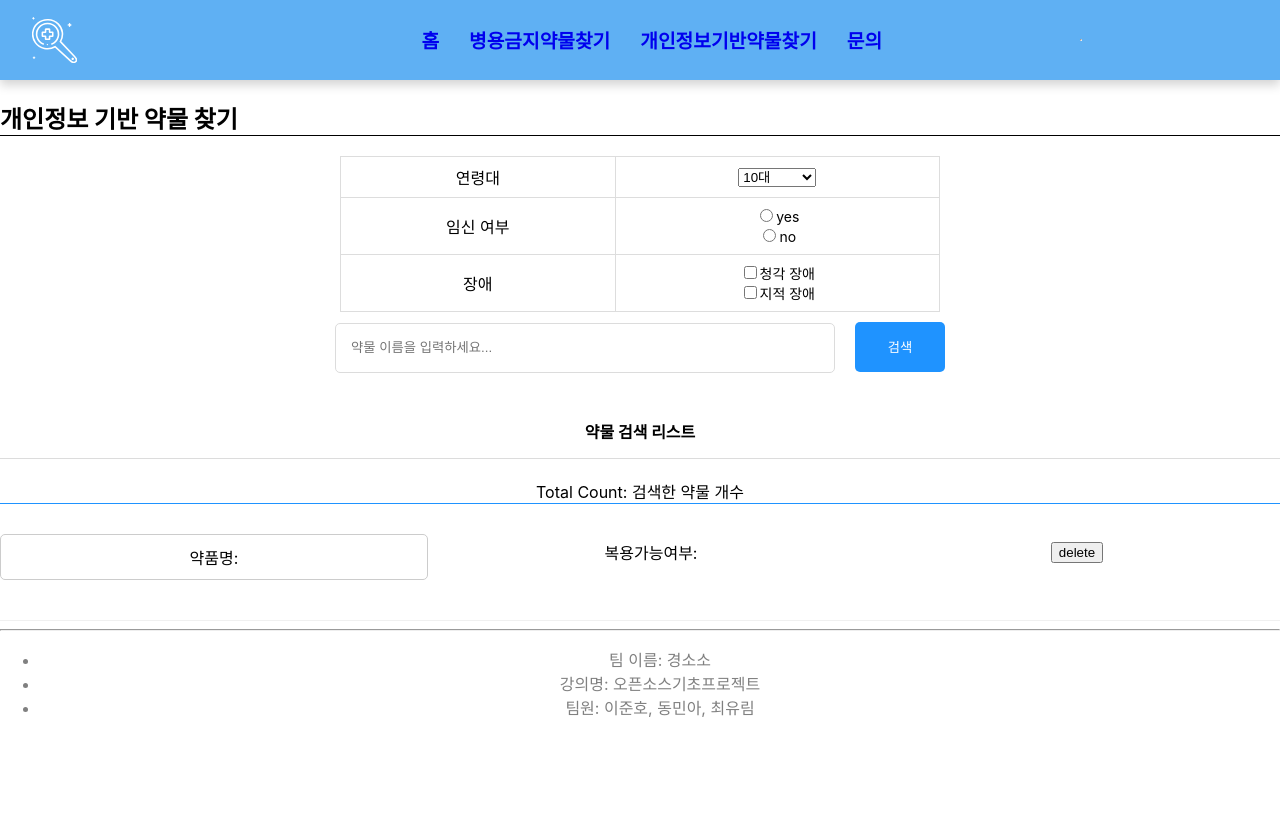
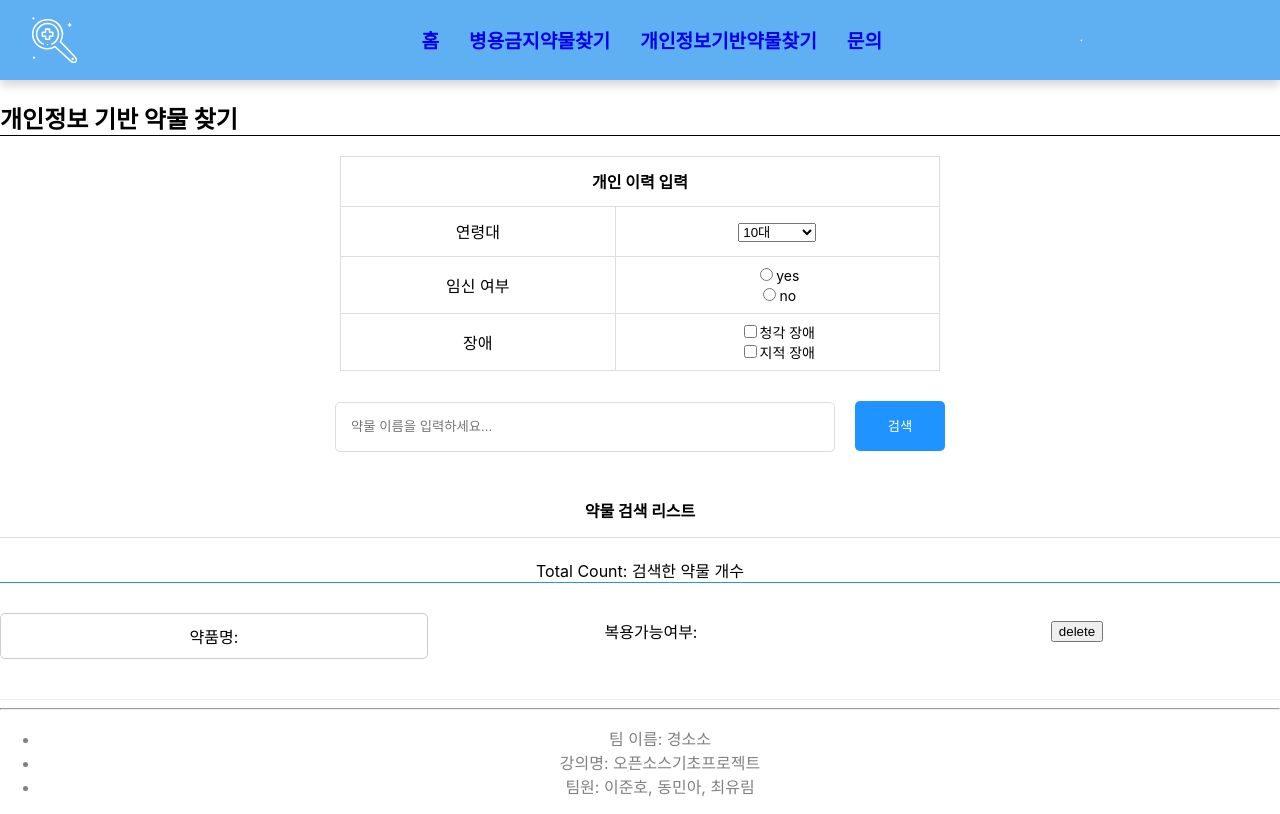
Before and after one commit to LovellR/GSS_Project, a React (Create React App) app in the folder oss-project/: page /detail in a window 1280 px wide. Built offline with nearby package versions, Linux system fonts and the light colour scheme.

Commit message:
User.js 수정

```diff
--- a/oss-project/src/JS/User.js
+++ b/oss-project/src/JS/User.js
@@ -3,7 +3,11 @@ import "./css/User.css";
 
 const User = () => {
     return (
+        <div>
             <table>
+                <tr>
+                    <th colSpan="2">개인 이력 입력</th>
+                </tr>
                 <tr>
                     <td>연령대</td>
                     <td>
@@ -40,6 +44,7 @@ const User = () => {
                     </td>
                 </tr>
             </table>
+        </div>
     );
 }
 
--- a/oss-project/src/JS/css/User.css
+++ b/oss-project/src/JS/css/User.css
@@ -1,10 +1,14 @@
 table {
     border-collapse: collapse;
     width: 600px;
-    margin: 0 auto;
+    margin: 20px auto;
 }
 
-td {
+tr {
+    height: 50px;
+}
+
+td, th {
     border: 1px solid #ddd;
     padding: 8px;
     text-align: center;
```
Lines whose indentation alone changed are shown as unchanged.
